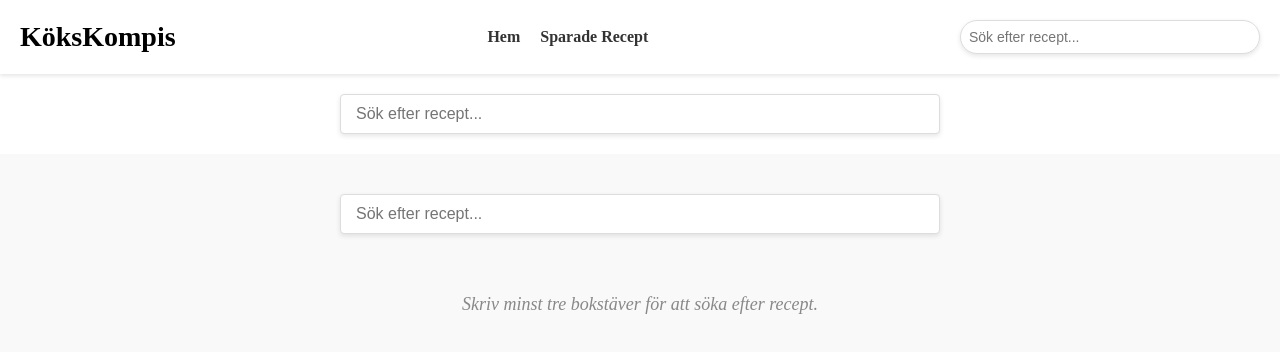
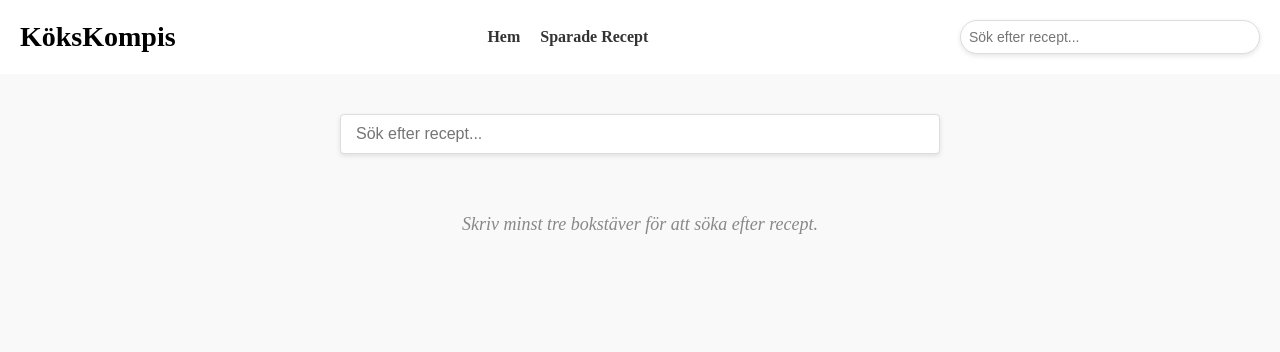
Before and after one commit to onv2487/da395a-projekt, a React (Create React App) app: page / in a window 1280 px wide. Shown: the top 352 px of the page. Built offline with nearby package versions, Linux system fonts and the light colour scheme.

Commit message:
Update App.js

```diff
--- a/src/App.js
+++ b/src/App.js
@@ -1,23 +1,18 @@
 import React, {useState} from 'react';
 import { BrowserRouter as Router, Routes, Route } from 'react-router-dom';
 import Header from './components/Header/Header';
-import SearchBar from './components/SearchBar/SearchBar';
 import Home from './pages/Home';
 import SavedRecipes from './pages/SavedRecipes';
 import './App.css';
 
 const App = () => {
-
-    const[searchQuery, setSearchQuery] = useState('');
-
-    const handleSearch = (query) => {
-        setSearchQuery(query);
+    const handleSearch = (searchQuery) => {
+        setQuery(searchQuery);
     };
 
     return (
         <Router>
             <Header onSearch={handleSearch} />
-            <SearchBar searchQuery={searchQuery} onSearch={handleSearch} />
 
             <Routes>
 
```
